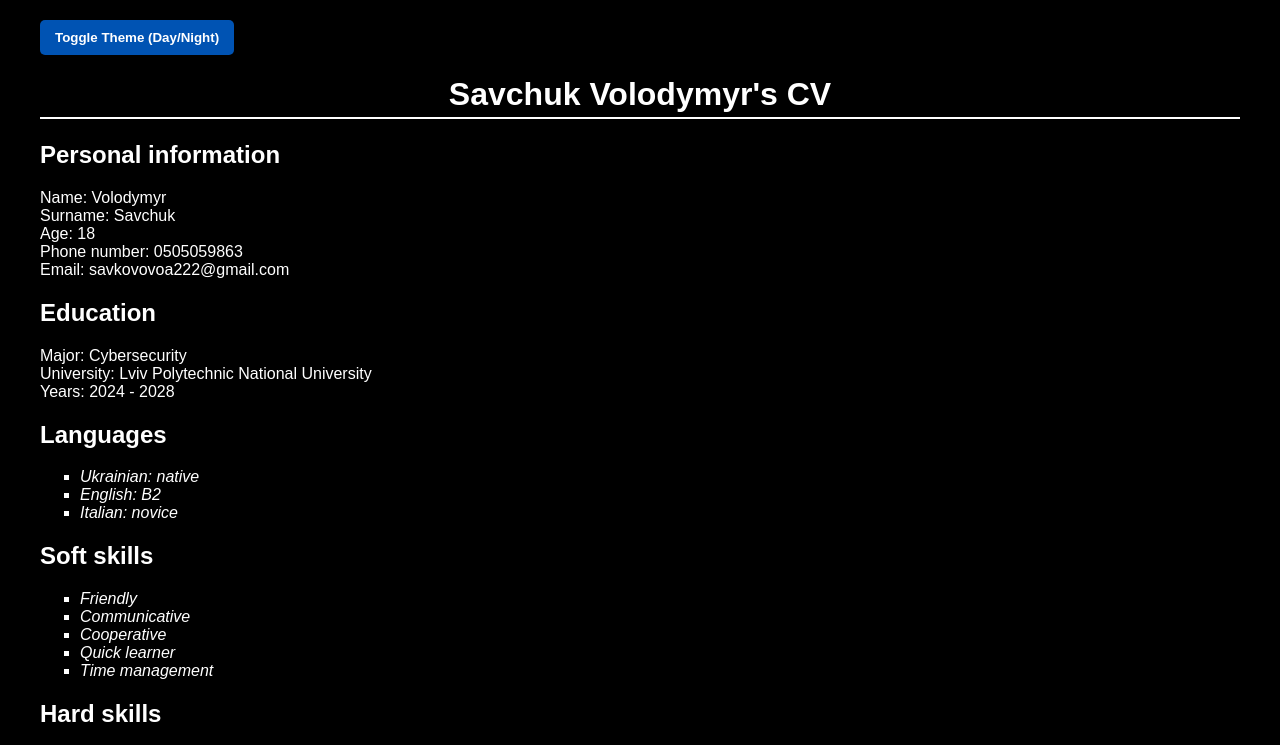
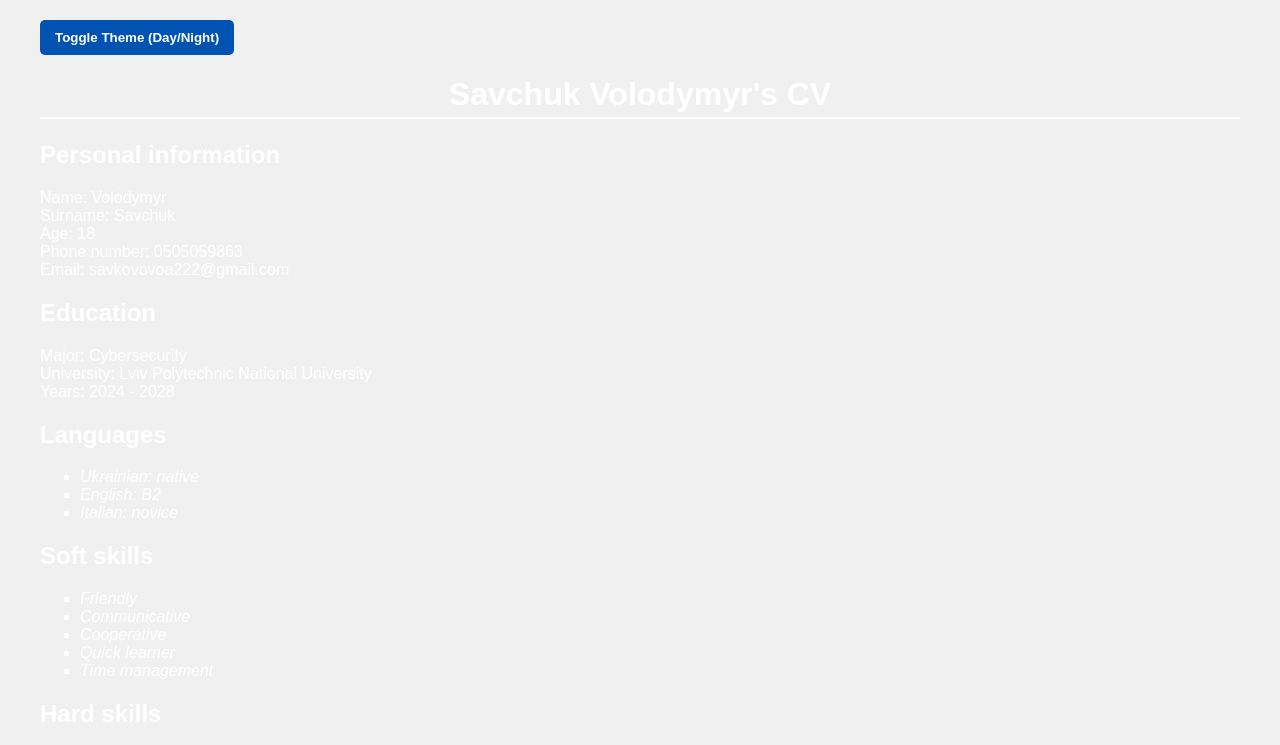
Before and after one commit to savkovova222-web/Web_5, a plain HTML site: page index.html in a window 1280 px wide. Both pictures are taken after a click on the button "Toggle Theme (Day/Night)". Shown: the top 745 px of the page. Drawn offline with Linux system fonts and the light colour scheme; no server answers.

Commit message:
Update styles.css

```diff
--- a/styles.css
+++ b/styles.css
@@ -5,7 +5,7 @@ body {
     padding: 20px 40px;
 }
 body.dark-theme {
-    background-color: #000000;
+    background-color: #f0f0f0;
     color: #ffffff;
 }
 body.dark-theme h1,
```
